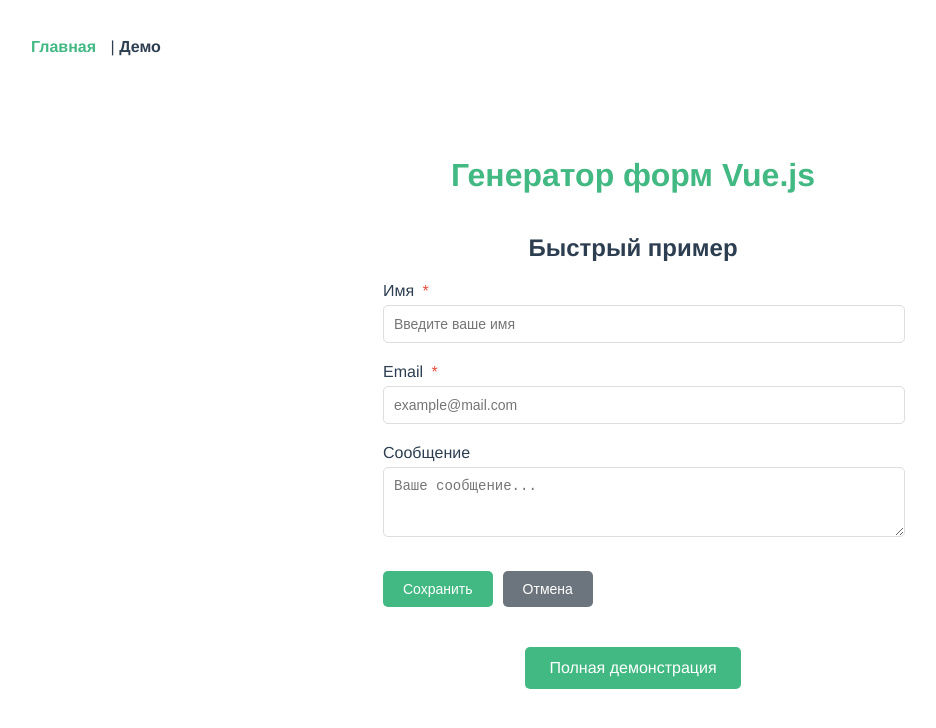
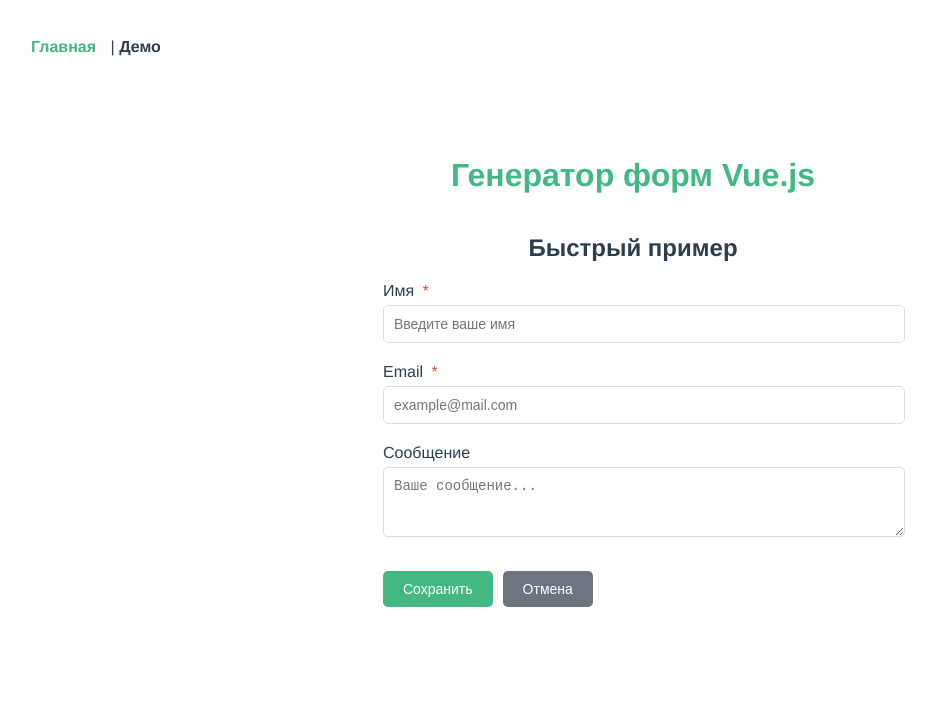
Before and after one commit to AkhmetvaleevRR/form-generator, a Vue app: page / in a window 1280 px wide. Shown: the top 728 px of the page, without its empty margins (7-943 px from the left). Built offline with nearby package versions, Linux system fonts and the light colour scheme; the HTML template or start-up script is replaced by a standard one.

Commit message:
подчистил

```diff
--- a/src/views/HomeView.vue
+++ b/src/views/HomeView.vue
@@ -15,8 +15,6 @@
         <pre>{{ JSON.stringify(result, null, 2) }}</pre>
       </div>
     </div>
-
-    <router-link to="/demo" class="demo-link">Полная демонстрация</router-link>
   </div>
 </template>
 
```
